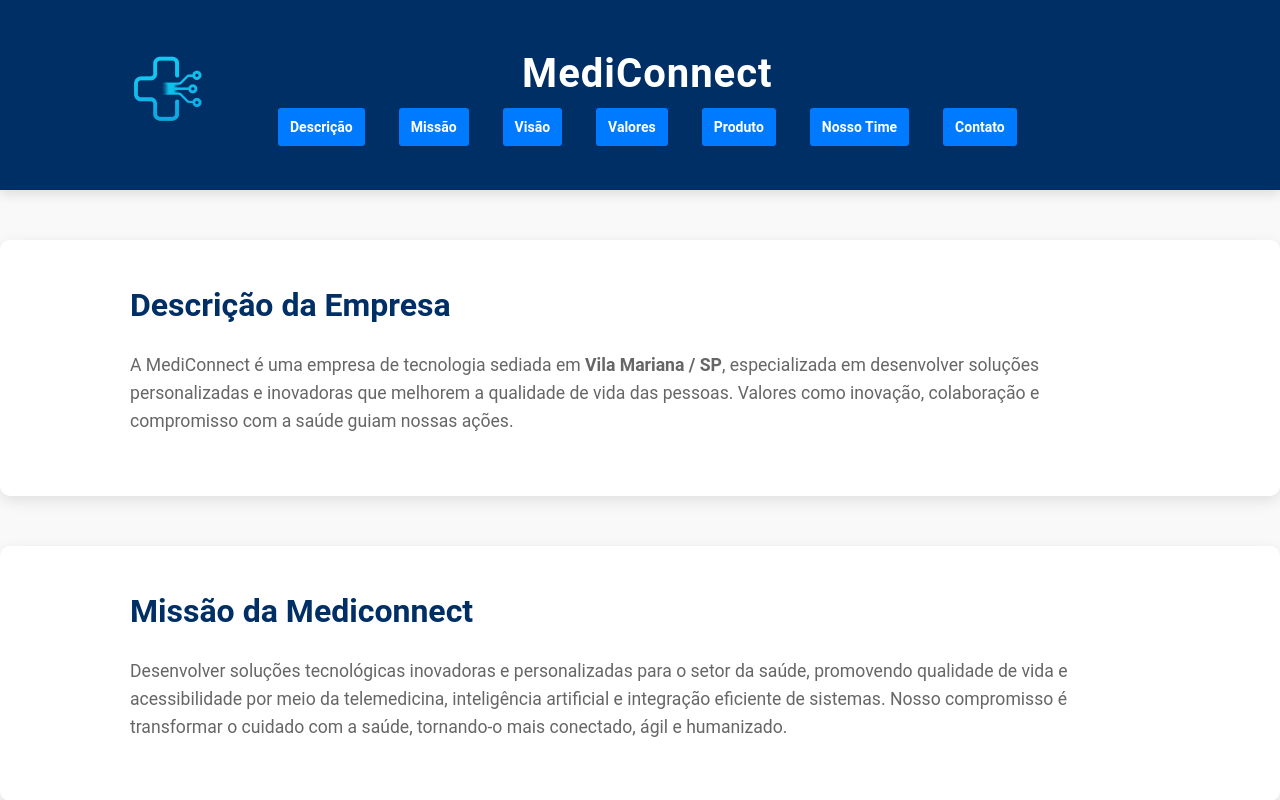
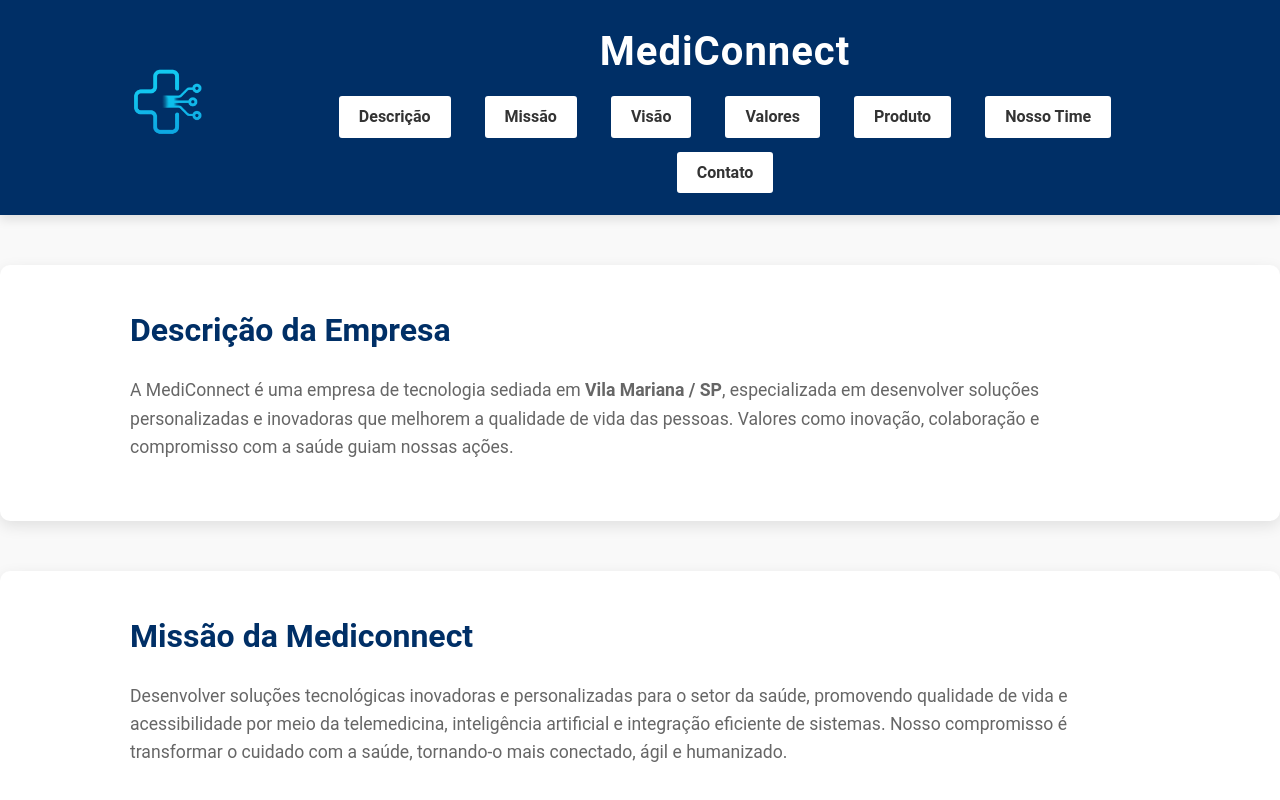
Before and after one commit to natalia478/projeto-faculdade, a plain HTML site: page index.html in a window 1280 px wide. Shown: the top 800 px of the page. Drawn offline with Linux system fonts and the light colour scheme.

Commit message:
Atualizar o style.css

```diff
--- a/style.css
+++ b/style.css
@@ -38,6 +38,8 @@ nav ul {
     display: flex;
     justify-content: center;
     margin-top: 10px;
+    flex-wrap: wrap;
+    gap: 10px;
 }
 
 nav ul li {
@@ -136,12 +138,13 @@ footer {
     }
 
     nav ul {
-        flex-direction: column;
-        margin-top: 20px;
+        flex-direction: row;
+        flex-wrap: wrap;
+        justify-content: center;
     }
 
     nav ul li {
-        margin: 10px 0;
+        margin: 10px;
     }
 
     .section {
@@ -297,57 +300,33 @@ footer {
 
 header nav ul {
     list-style: none;
-    display: flex; /* Alinha os itens horizontalmente */
-    justify-content: center; /* Centraliza os itens */
+    display: flex;
+    justify-content: center;
     margin-top: 10px;
     padding: 0;
+    flex-wrap: wrap;
+    gap: 10px;
 }
 
 header nav ul li {
-    margin: 0 10px; /* Espaçamento entre os itens do menu */
+    margin: 0 10px;
 }
 
 header nav ul li a {
-    display: inline-block; /* Faz com que cada link seja um bloco */
-    padding: 8px 20px; /* Ajusta o tamanho do botão */
-    font-size: 1rem; /* Ajusta o tamanho da fonte */
+    display: inline-block;
+    padding: 8px 20px;
+    font-size: 1rem;
     text-decoration: none;
-    color: #002f66; /* Cor do texto inicial (azul escuro) */
-    background-color: #fff; /* Cor de fundo inicial (branco) */
-    border: 2px solid #002f66; /* Borda azul escura */
-    border-radius: 5px; /* Bordas arredondadas */
-    transition: color 0.3s, border-color 0.3s, transform 0.3s; /* Animações suaves */
+    color: #002f66;
+    background-color: #fff;
+    border: 2px solid #002f66;
+    border-radius: 5px;
+    transition: color 0.3s, border-color 0.3s, transform 0.3s;
 }
 
 header nav ul li a:hover {
-    color: #fff; /* Texto branco ao passar o mouse */
-    background-color: #002f66; /* Fundo azul escuro */
-    border-color: #002f66; /* Borda azul escura */
-    transform: scale(1.05); /* Animação de aumento de tamanho */
+    color: #fff;
+    background-color: #002f66;
+    border-color: #002f66;
+    transform: scale(1.05);
 }
-
-.menu-area nav ul {
-  list-style: none;
-  display: flex;
-  flex-wrap: wrap; /* Faz os botões quebrarem linha se necessário */
-  gap: 10px;
-  padding: 0;
-  margin: 0;
-  justify-content: center; /* Centraliza os botões */
-}
-
-.menu-area nav ul li a {
-  display: inline-block;
-  padding: 8px 12px;
-  background-color: #007BFF;
-  color: white;
-  border-radius: 5px;
-  text-decoration: none;
-  font-size: 14px;
-  font-weight: bold;
-  transition: background-color 0.3s ease;
-}
-
-.menu-area nav ul li a:hover {
-  background-color: #0056b3;
-}
```
